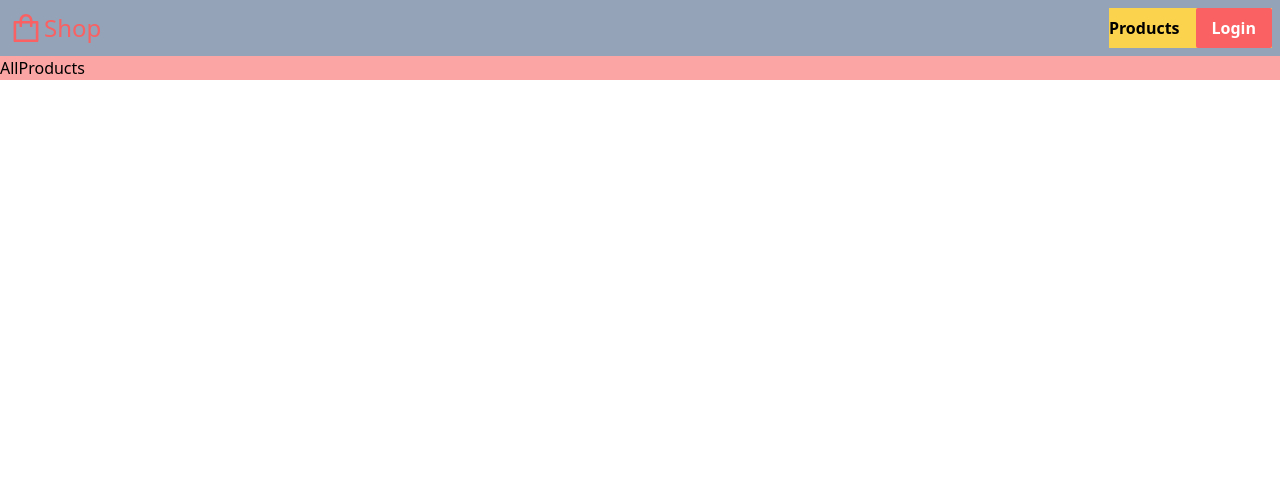
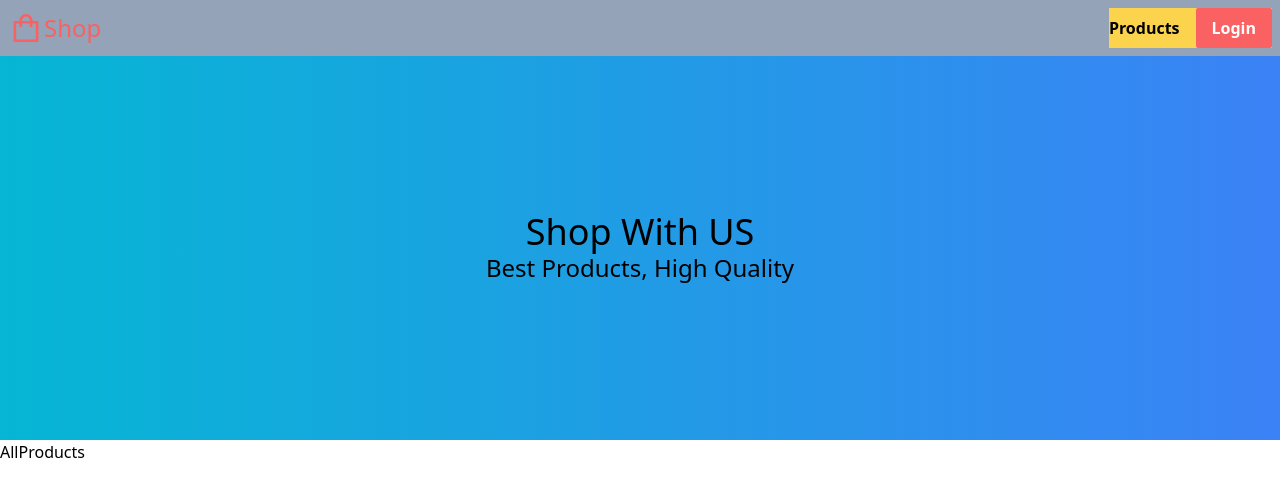
Before and after one commit to annasyun/Shop, a React (Create React App) app: page / in a window 1280 px wide. Shown: the top 496 px of the page. Built offline with nearby package versions, Linux system fonts and the light colour scheme; no server answers.

Commit message:
feat: main 페이지 추가 및 banner연결

```diff
--- a/src/App.css
+++ b/src/App.css
@@ -139,3 +139,7 @@ table {
   margin: -1px;
   overflow: hidden;
 }
+
+input {
+  @apply outline-none border border-gray-300 my-1 w-full p-10;
+}
--- a/src/App.js
+++ b/src/App.js
@@ -8,7 +8,7 @@ function App() {
   const [login, setLogin] = useState(false);
 
   return (
-    <section className="App bg-red-300">
+    <section className="App">
       <AuthContextProvider>
         <Header setLogin={setLogin} />
         <Outlet login={login} setLogin={setLogin} />
--- /dev/null
+++ b/src/components/Banner.jsx
@@ -0,0 +1,14 @@
+import React, { useState } from "react";
+
+export default function Banner() {
+  const [mainText, setMainText] = useState("Shop With US");
+  const [subText, setSubText] = useState("Best Products, High Quality");
+  return (
+    <div className="w-full h-96 bg-cover text-center flex items-center justify-center bg-gradient-to-r from-cyan-500 to-blue-500">
+      <div>
+        <p className="text-4xl">{mainText}</p>
+        <p className="text-2xl">{subText}</p>
+      </div>
+    </div>
+  );
+}
--- /dev/null
+++ b/src/pages/Main.jsx
@@ -0,0 +1,12 @@
+import React from "react";
+import Banner from "../components/Banner";
+import AllProducts from "./AllProducts";
+
+export default function Main() {
+  return (
+    <>
+      <Banner />
+      <AllProducts />
+    </>
+  );
+}
--- a/src/pages/NewProduct.jsx
+++ b/src/pages/NewProduct.jsx
@@ -69,76 +69,80 @@ export default function NewProduct() {
   }, [showSuccessMessage]);
 
   return (
+    <section className="w-full text-center">
+      <h2 className="ir">새로운 제품 등록</h2>
       <form onSubmit={handleSubmit}>
-      <fieldset>
-        <legend>새로운 제품 등록</legend>
-        {showSuccessMessage && <p>제품 등록이 완료되었습니다!</p>}
+        <fieldset className="flex flex-col px-12">
+          <legend className="text-2xl font-bold my-4">새로운 제품 등록</legend>
+          {showSuccessMessage && (
+            <p className="my-2">제품 등록이 완료되었습니다!</p>
+          )}
 
           {imageUrl ? (
-          <img src={imageUrl} className="w-1/4" />
+            <img src={imageUrl} className="w-96 mx-auto mb-2" />
           ) : (
             <p>상품 이미지를 업로드 해주세요</p>
           )}
-        <p>
           <label>
             <input
+              className="p-4"
               id="file-input"
               type="file"
               accept="image/*"
+              required
               onChange={fileChange}
             />
           </label>
-        </p>
-        <p>
           <label>
             <input
+              className="p-4"
               placeholder="제품명"
               value={productName}
               onChange={(e) => setProductName(e.target.value)}
             />
           </label>
-        </p>
-        <p>
           <label>
             <input
+              className="p-4"
               placeholder="가격"
               type="number"
               value={price}
               onChange={(e) => setPrice(e.target.value)}
             />
           </label>
-        </p>
-        <p>
           <label>
             <input
+              className="p-4"
               placeholder="카테고리"
               value={category}
               onChange={(e) => setCategory(e.target.value)}
             />
           </label>
-        </p>
-        <p>
           <label>
             <input
+              className="p-4"
               placeholder="제품 설명"
               value={description}
               onChange={(e) => setDescription(e.target.value)}
             />
           </label>
-        </p>
-        <p>
           <label>
             <input
+              className="p-4"
               placeholder="옵션들(콤마(,)로 구분)"
               value={options}
               onChange={(e) => setOptions(e.target.value)}
             />
           </label>
-        </p>
-        <button type="submit">
+          <button
+            type="submit"
+            disabled={isSubmitting}
+            className="bg-brand text-white p-2"
+          >
             {isSubmitting ? "제품 등록 중입니다..." : "제품 등록하기"}
           </button>
         </fieldset>
       </form>
+    </section>
   );
 }
--- a/src/router/router.js
+++ b/src/router/router.js
@@ -6,6 +6,7 @@ import ProductDetail from "../pages/ProductDetail";
 import NewProduct from "../pages/NewProduct";
 import Cart from "../pages/Cart";
 import ProtectedRoute from "../components/ProtectedRoute";
+import Main from "../pages/Main";
 
 const router = createBrowserRouter([
   {
@@ -13,7 +14,7 @@ const router = createBrowserRouter([
     element: <App />,
     errorElement: <NotFound />,
     children: [
-      { index: true, path: "/", element: <AllProducts /> },
+      { index: true, path: "/", element: <Main /> },
       { path: "/products", element: <AllProducts /> },
       { path: "/products/:id", element: <ProductDetail /> },
       {
```
Also changed, not shown: 1 other file (tests, documents, lock files or other folders). Lines whose indentation alone changed are shown as unchanged.
